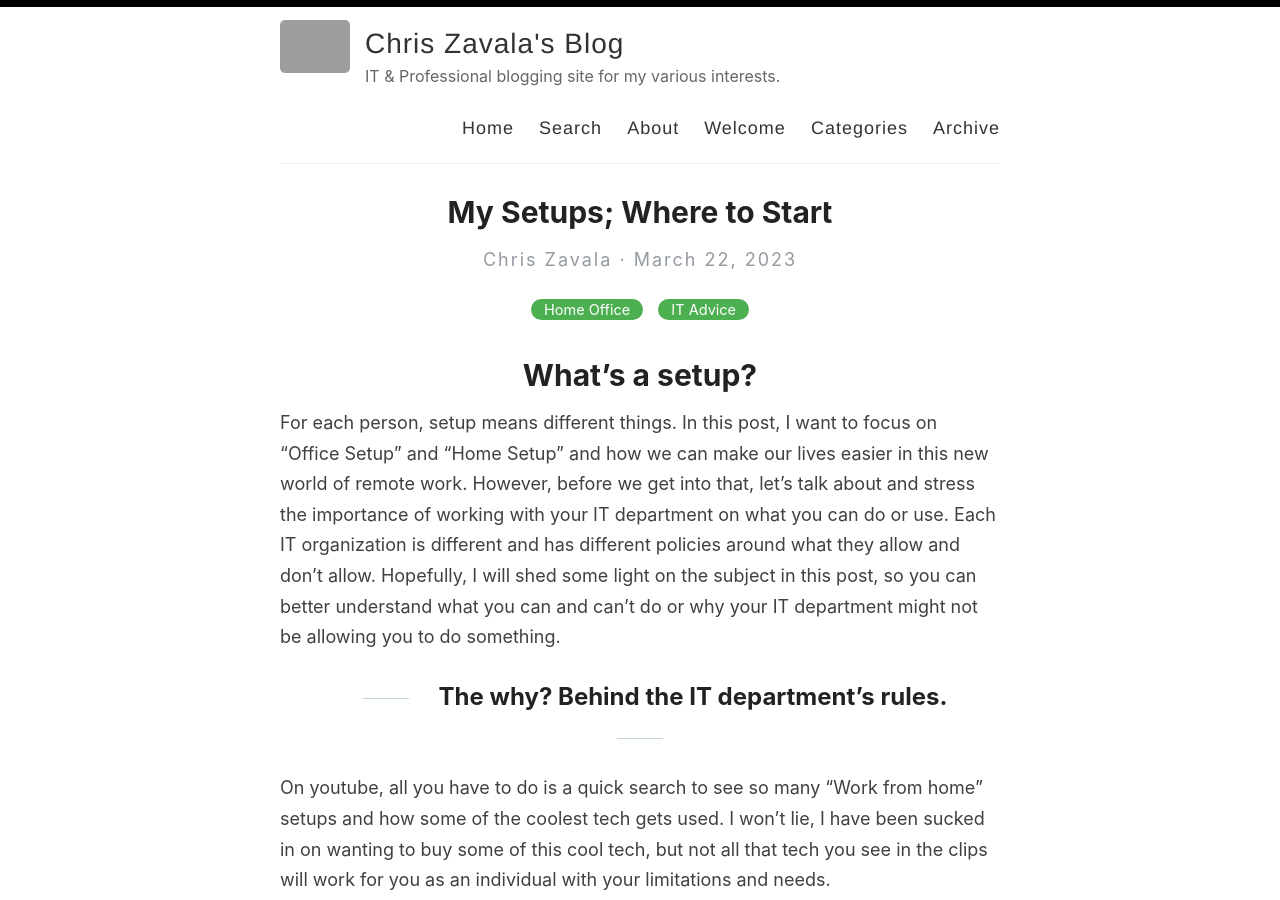
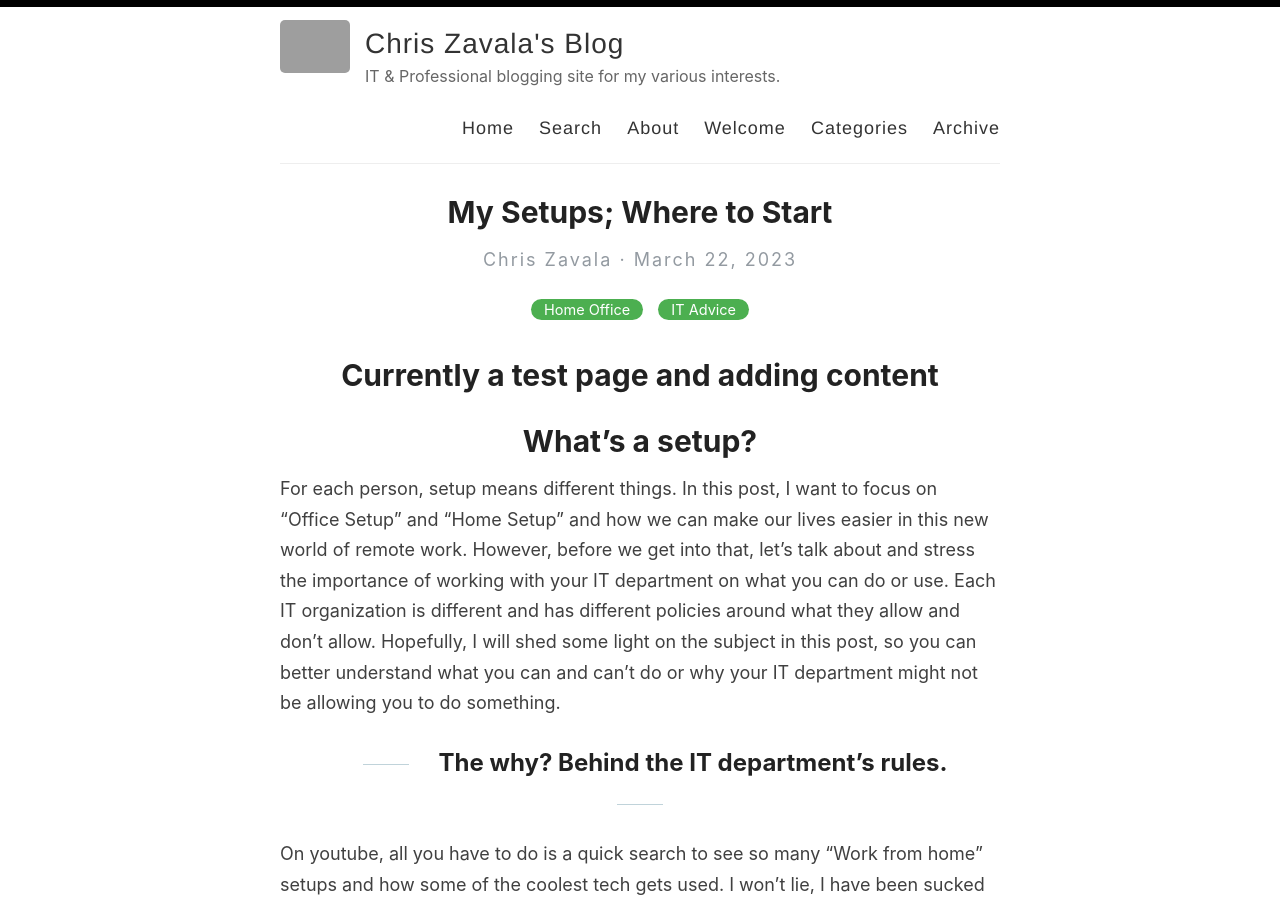
Before and after one commit to zavalalabs/zavalalabs.github.io, a Jekyll site: the page built from _posts/2023-3-22-MySetup.md, in a window 1280 px wide and 900 px high. Built offline with Jekyll 4.4.1, drawn with Linux system fonts in a browser that asks for light colours; grey boxes are pictures that could not be loaded.

Commit message:
add warning/comment

```diff
--- a/_posts/2023-3-22-MySetup.md
+++ b/_posts/2023-3-22-MySetup.md
@@ -4,6 +4,7 @@ title: My Setups; Where to Start
 categories: [Home Office, IT Advice]
 ---
 
+# Currently a test page and adding content
 # What's a setup?
 
 For each person, setup means different things. In this post, I want to focus on "Office Setup" and "Home Setup" and how we can make our lives easier in this new world of remote work. However, before we get into that, let's talk about and stress the importance of working with your IT department on what you can do or use. Each IT organization is different and has different policies around what they allow and don't allow. Hopefully, I will shed some light on the subject in this post, so you can better understand what you can and can't do or why your IT department might not be allowing you to do something.
```
